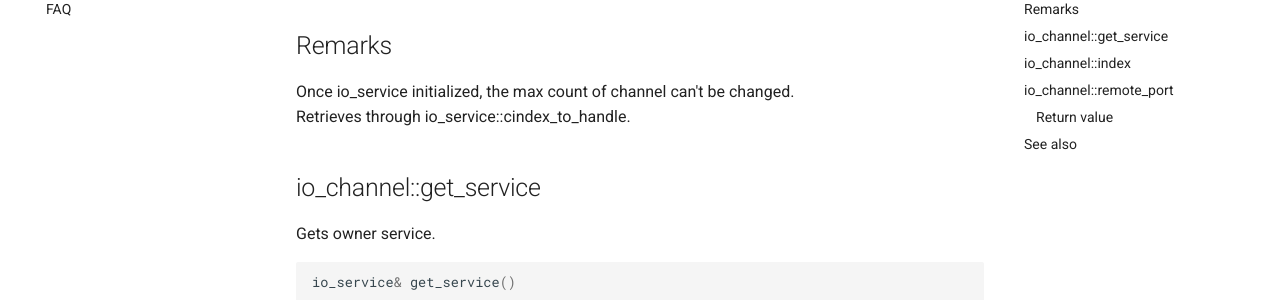
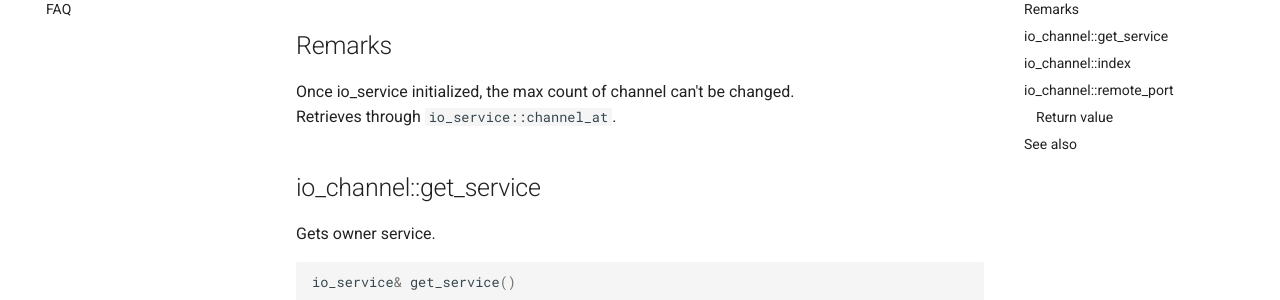
Before and after one commit to yasio/en, an MkDocs documentation site: the page built from docs/api/reference/io_channel-class.md, in a window 1280 px wide and 900 px high, scrolled down 472 px. Shown: the part 153-453 px from the top of the window. Built offline with MkDocs 1.6.1 and Material for MkDocs 9.7.7, drawn with Linux system fonts in a browser that asks for light colours; comment, search, counter and statistics services are not loaded.

Commit message:
Sync changes.

```diff
--- a/docs/api/reference/io_channel-class.md
+++ b/docs/api/reference/io_channel-class.md
@@ -27,7 +27,7 @@ namespace yasio { namespace inet { class io_channel; } }
 ## Remarks
 
 Once io_service initialized, the max count of channel can't be changed. <br/>
-Retrieves through io_service::cindex_to_handle.
+Retrieves through `io_service::channel_at`.
 
 
 ## <a name="get_service"></a> io_channel::get_service
```
Also changed, not shown: docs/api/reference/xxsocket-class.md (+1 -1 lines).
